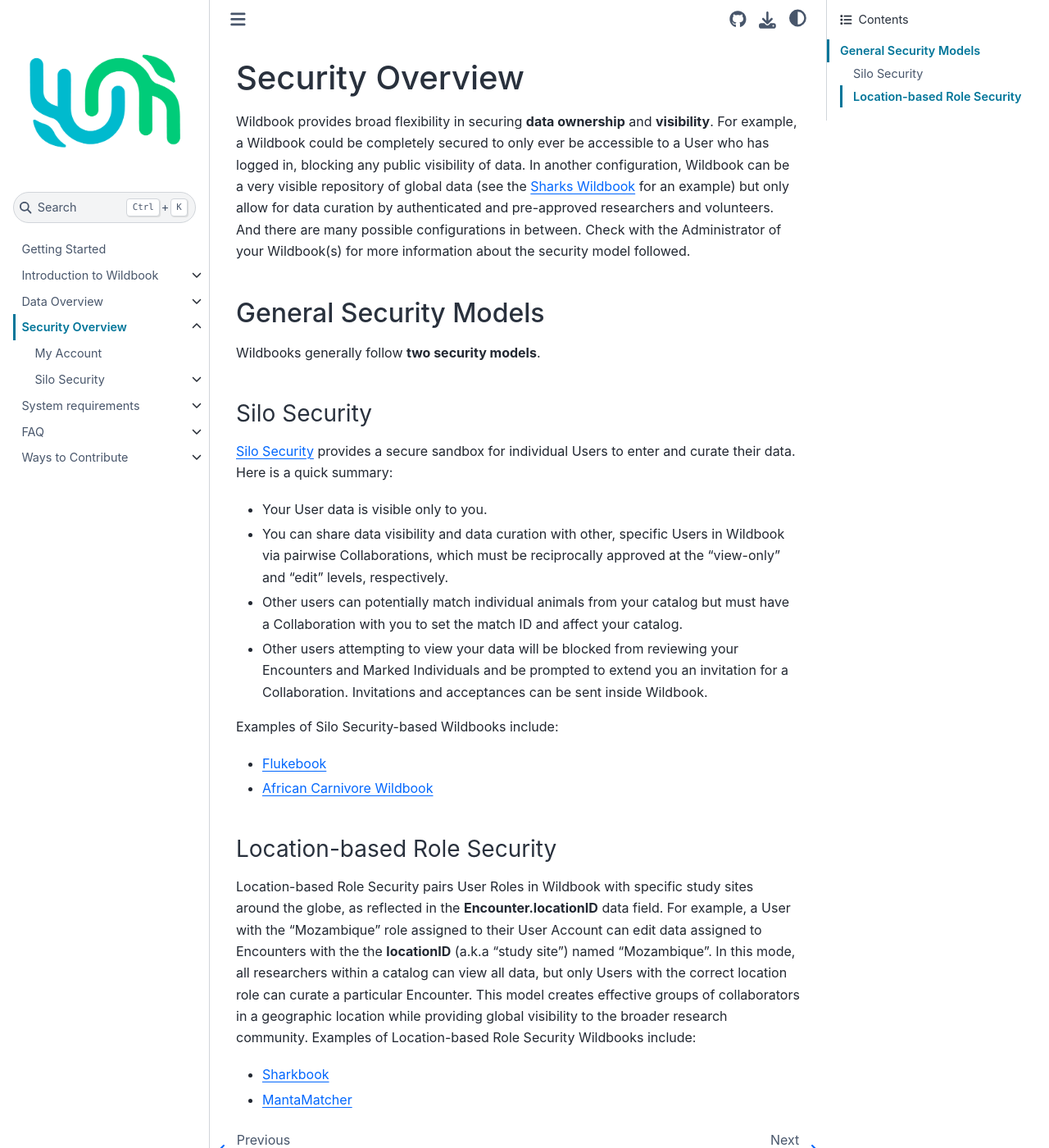
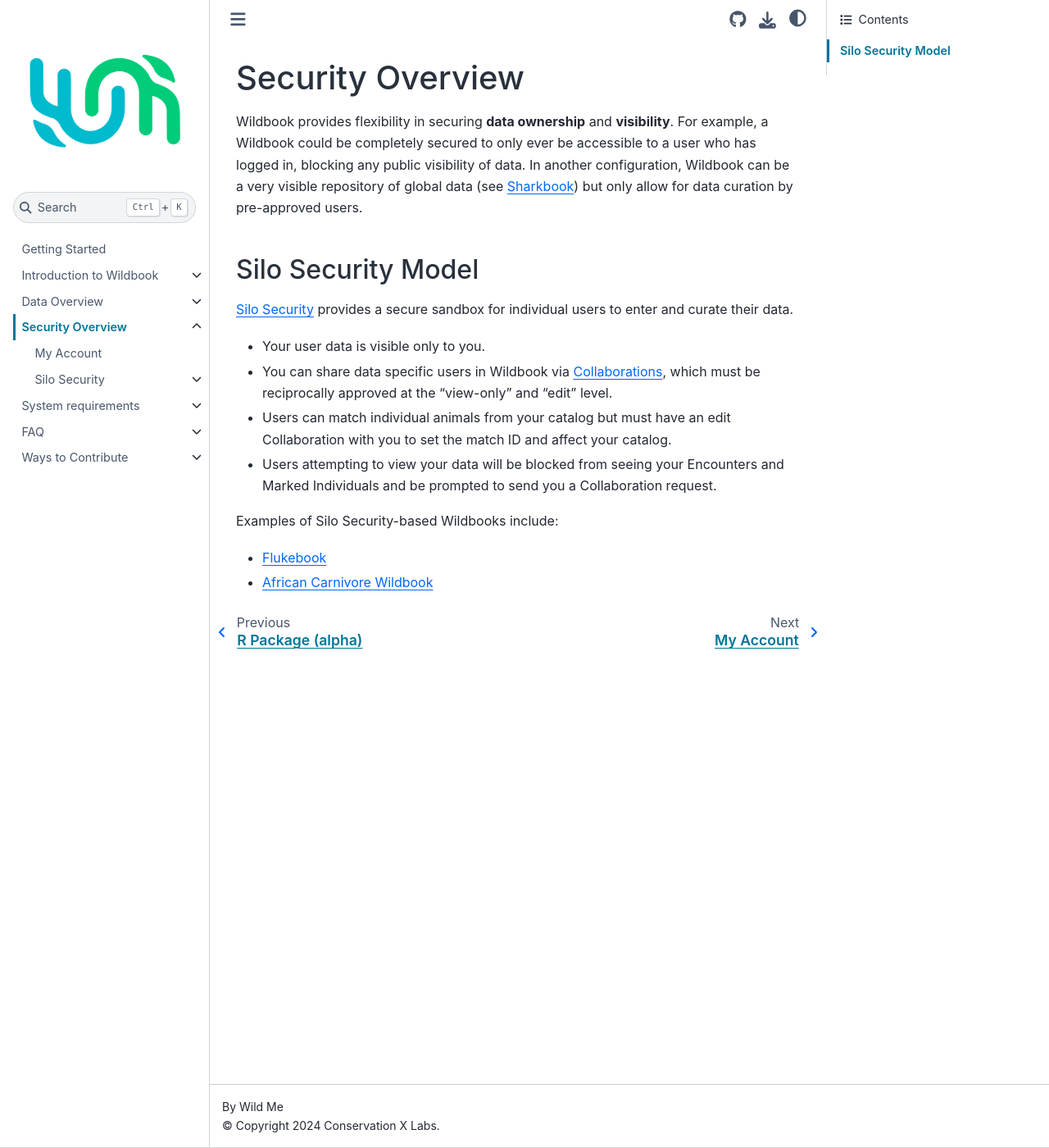
Before and after one commit to WildMeOrg/wildbook-docs, a Sphinx documentation site: the page built from docs/security/index.md, in a window 1280 px wide and 1400 px high. Shown: the whole window at 82% size. Built offline with Sphinx 7.4.7 and the Sphinx Book theme 1.1.4, drawn with Linux system fonts in a browser that asks for light colours.

Commit message:
Update Security/index.md
- Remove location-based role information.
- Simplify language for readbility.

````diff
--- a/docs/security/index.md
+++ b/docs/security/index.md
@@ -7,30 +7,18 @@
 silo-security/index
 ```
 
-Wildbook provides broad flexibility in securing **data ownership** and **visibility**. For example, a Wildbook could be completely secured to only ever be accessible to a User who has logged in, blocking any public visibility of data. In another configuration, Wildbook can be a very visible repository of global data (see the [Sharks Wildbook](https://www.sharkbook.ai) for an example) but only allow for data curation by authenticated and pre-approved researchers and volunteers. And there are many possible configurations in between. Check with the Administrator of your Wildbook(s) for more information about the security model followed.
+Wildbook provides flexibility in securing **data ownership** and **visibility**. For example, a Wildbook could be completely secured to only ever be accessible to a user who has logged in, blocking any public visibility of data. In another configuration, Wildbook can be a very visible repository of global data (see [Sharkbook](https://www.sharkbook.ai)) but only allow for data curation by pre-approved users.
 
-## General Security Models
+### Silo Security Model
 
-Wildbooks generally follow **two security models**.
+[Silo Security](silo-security/index.md) provides a secure sandbox for individual users to enter and curate their data.
 
-### Silo Security
-
-[Silo Security](silo-security/index.md) provides a secure sandbox for individual Users to enter and curate their data. Here is a quick summary:
-
-* Your User data is visible only to you.
-* You can share data visibility and data curation with other, specific Users in Wildbook via pairwise Collaborations, which must be reciprocally approved at the "view-only" and "edit" levels, respectively.
-* Other users can potentially match individual animals from your catalog but must have a Collaboration with you to set the match ID and affect your catalog.
-* Other users attempting to view your data will be blocked from reviewing your Encounters and Marked Individuals and be prompted to extend you an invitation for a Collaboration. Invitations and acceptances can be sent inside Wildbook.
+* Your user data is visible only to you.
+* You can share data specific users in Wildbook via [Collaborations](../security/silo-security/index.md#Collaborations), which must be reciprocally approved at the "view-only" and "edit" level.
+* Users can match individual animals from your catalog but must have an edit Collaboration with you to set the match ID and affect your catalog.
+* Users attempting to view your data will be blocked from seeing your Encounters and Marked Individuals and be prompted to send you a Collaboration request.
 
 Examples of Silo Security-based Wildbooks include:
 
 * [Flukebook](https://www.flukebook.org)
 * [African Carnivore Wildbook](https://africancarnivore.wildbook.org)
-
-### Location-based Role Security
-
-Location-based Role Security pairs User Roles in Wildbook with specific study sites around the globe, as reflected in the **Encounter.locationID** data field. For example, a User with the "Mozambique" role assigned to their User Account can edit data assigned to Encounters with the the **locationID** (a.k.a "study site") named "Mozambique". In this mode, all researchers within a catalog can view all data, but only Users with the correct location role can curate a particular Encounter. This model creates effective groups of collaborators in a geographic location while providing global visibility to the broader research community.
-Examples of Location-based Role Security Wildbooks include:
-
-* [Sharkbook](https://www.sharkbook.ai)
-* [MantaMatcher](https://www.mantamatcher.org)
````
